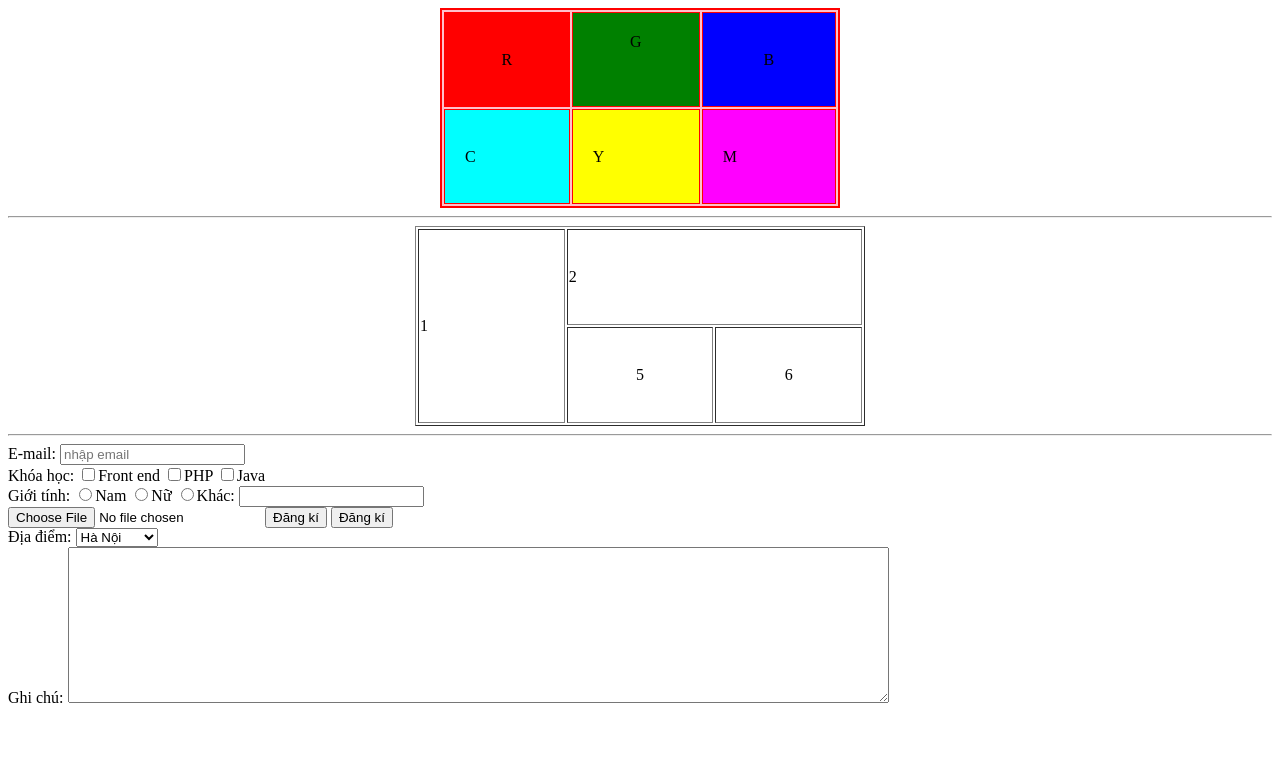
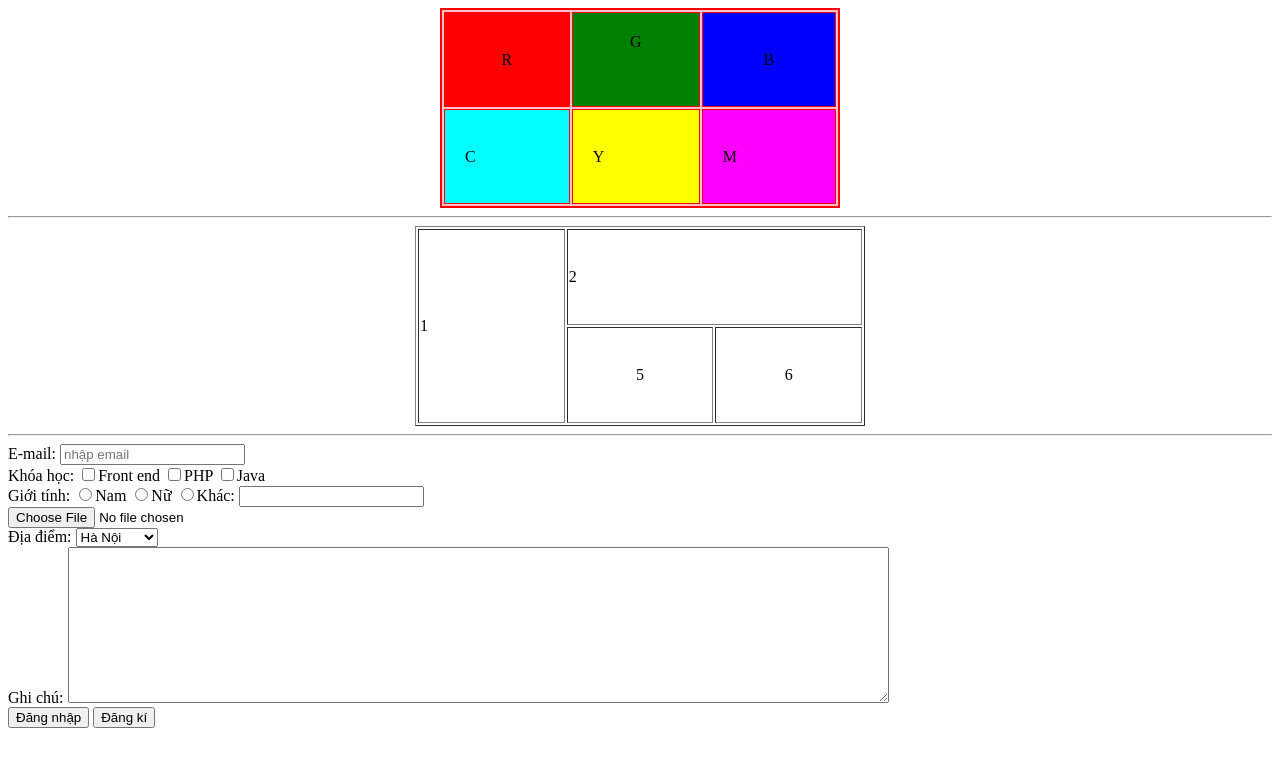
Before and after one commit to sontrinhdbp/Front-End-27, a plain HTML site: page Unit 02/index.html in a window 1280 px wide. Drawn offline with Linux system fonts and the light colour scheme.

Commit message:
thay-doi-nut-dang-nhap

```diff
--- a/Unit 02/index.html
+++ b/Unit 02/index.html
@@ -45,8 +45,7 @@
 		<input type="radio" name="gender">Khác: <input type="text" name="gender">
 		<br>
 		<input type="file">
-		<button type="button"> Đăng kí </button>
-		<button type="submit"> Đăng kí </button>
+
 <br>
 Địa điểm:
 	<select name="" id="">
@@ -57,7 +56,10 @@
 	</select>
 	<br>
 	Ghi chú:
-	<textarea name="" id="" cols="100" rows="10"></textarea>
+	<textarea name="" id="" cols="100" rows="10" ></textarea>
+	<br>
+	<button type="button"> Đăng nhập </button>
+		<button type="submit"> Đăng kí </button>
 	</form>
 </body>
 </html>
```
